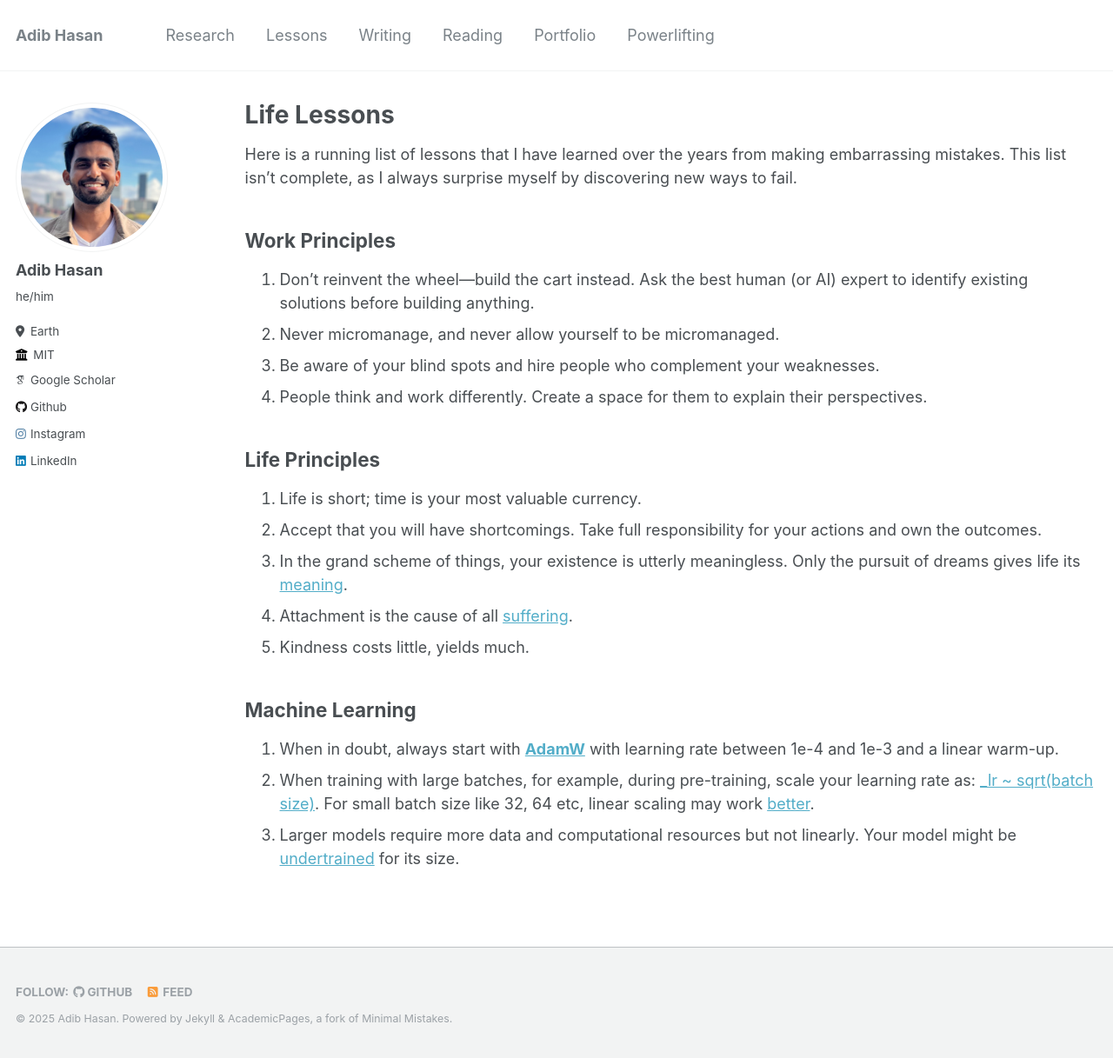
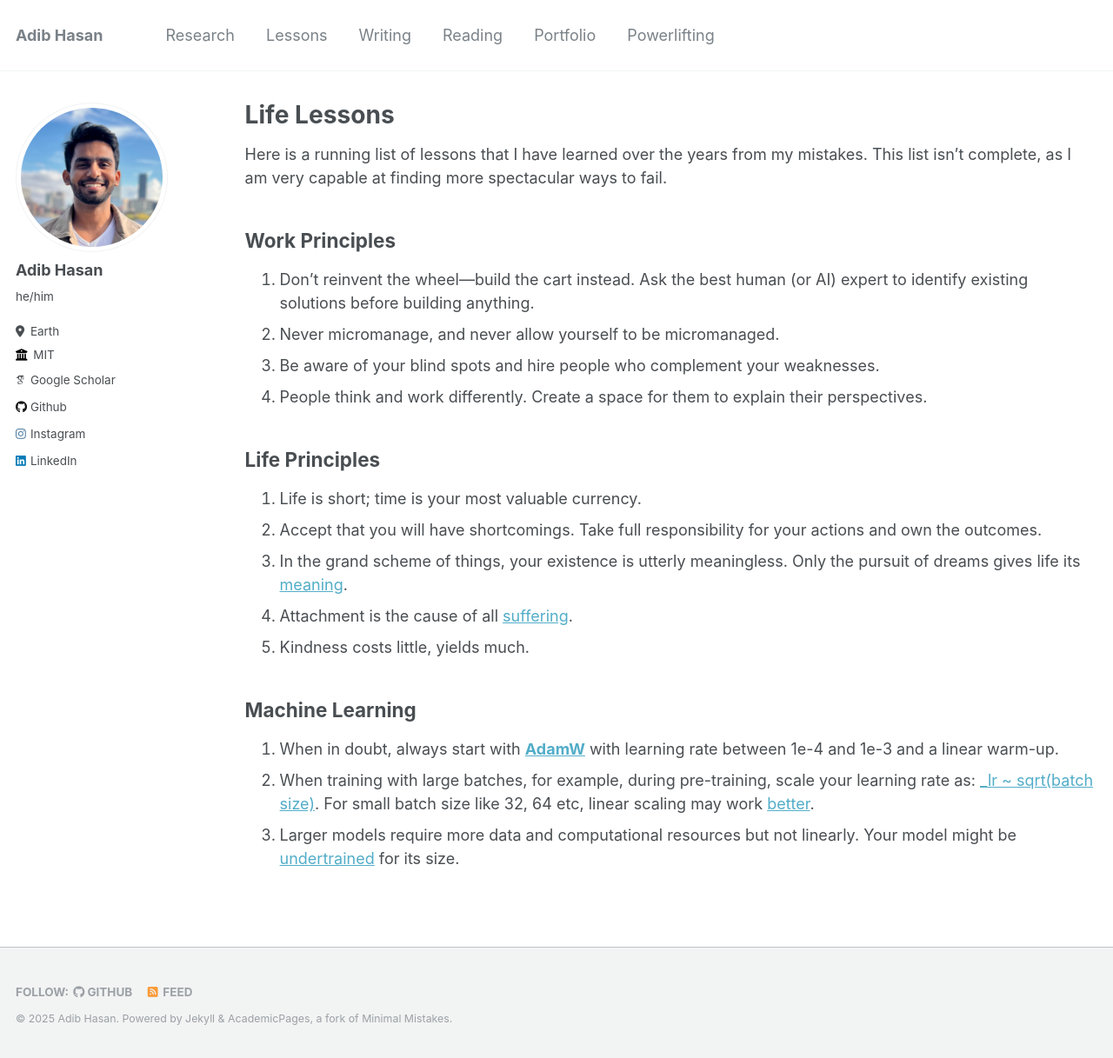
Before and after one commit to Neehan/neehan.github.io, a Jekyll site: the page built from _pages/lessons.md, in a window 1280 px wide and 1217 px high. Shown: the whole window at 87% size. Built offline with Jekyll 4.4.1, drawn with Linux system fonts in a browser that asks for light colours; some web fonts are replaced.

Commit message:
Update lessons.md

```diff
--- a/_pages/lessons.md
+++ b/_pages/lessons.md
@@ -5,7 +5,7 @@ permalink: /lessons/
 author_profile: true
 ---
 
-Here is a running list of lessons that I have learned over the years from making embarrassing mistakes. This list isn't complete, as I always surprise myself by discovering new ways to fail.
+Here is a running list of lessons that I have learned over the years from my mistakes. This list isn't complete, as I am very capable at finding more spectacular ways to fail.
 
 ## Work Principles
 
```
